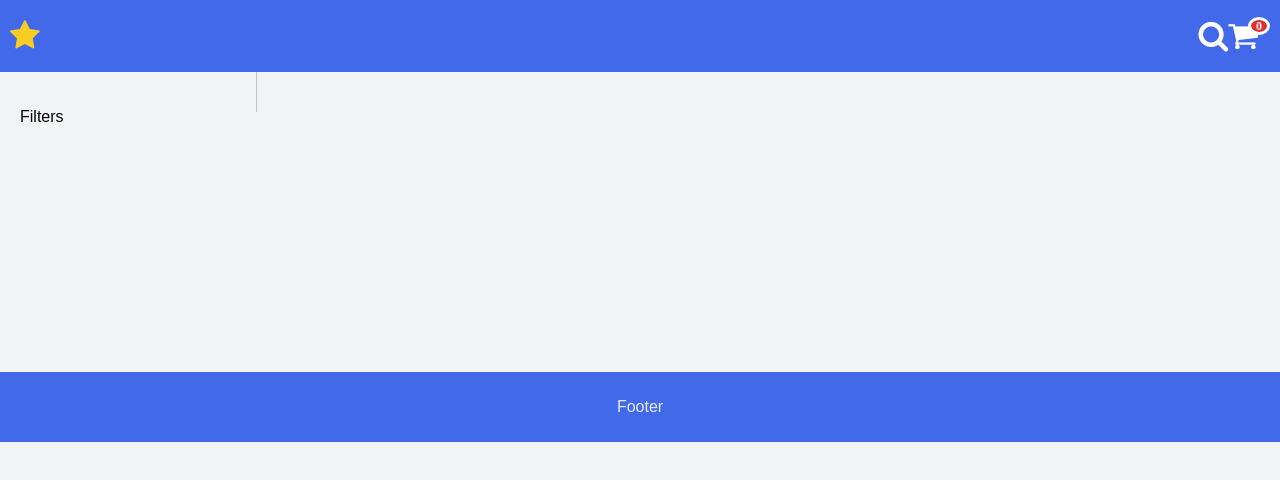
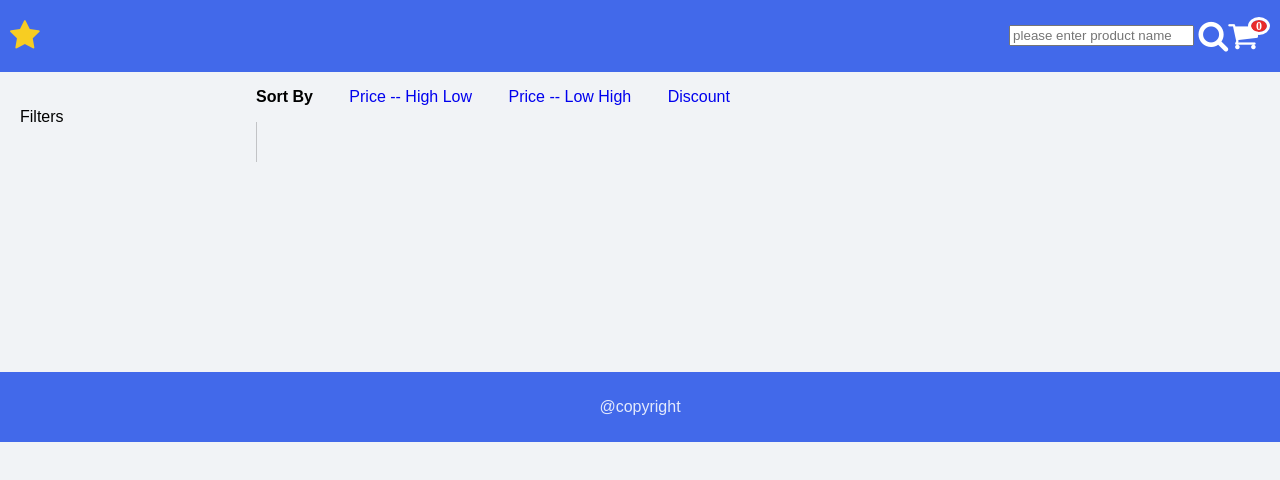
Before and after one commit to irfangg/shoppingcart-plain, a website built with webpack: page index.html in a window 1280 px wide. Built offline with nearby package versions, Linux system fonts and the light colour scheme.

Commit message:
Updated cart functionality and added sorting functionality

```diff
--- a/index.html
+++ b/index.html
@@ -19,7 +19,10 @@
         ><i class="fa fa-2x fa-star" aria-hidden="true"></i
       ></a>
       <div class="header-right">
-        <i class="fa fa-2x fa-search" aria-hidden="true"> </i>
+        <div class="searchBar">
+          <input type="text" placeholder="please enter product name" />
+          <i class="fa fa-2x fa-search" aria-hidden="true"> </i>
+        </div>
         <a
           href="./cart.html"
           target="_blank"
@@ -38,12 +41,31 @@
         <span id="max"></span>
         <div id="slider-range"></div>
       </div>
-
+      <div class="sortBy">
+        <strong>Sort By</strong>
+        <ul>
+          <li>
+            <a href="#HighLow" data-value="highToLow" class="notActiveSort"
+              >Price -- High Low</a
+            >
+          </li>
+          <li>
+            <a href="#LowHigh" data-value="lowToHigh" class="notActiveSort"
+              >Price -- Low High</a
+            >
+          </li>
+          <li>
+            <a href="#Dicount" data-value="discount" class="notActiveSort"
+              >Discount</a
+            >
+          </li>
+        </ul>
+      </div>
       <div class="products"></div>
     </section>
 
     <footer>
-      <p>Footer</p>
+      <p>@copyright</p>
     </footer>
     <script src="https://ajax.googleapis.com/ajax/libs/jquery/3.4.1/jquery.min.js"></script>
     <script src="https://ajax.googleapis.com/ajax/libs/jqueryui/1.12.1/jquery-ui.min.js"></script>
```
Also changed, not shown: cart.html (+5 -5 lines).
